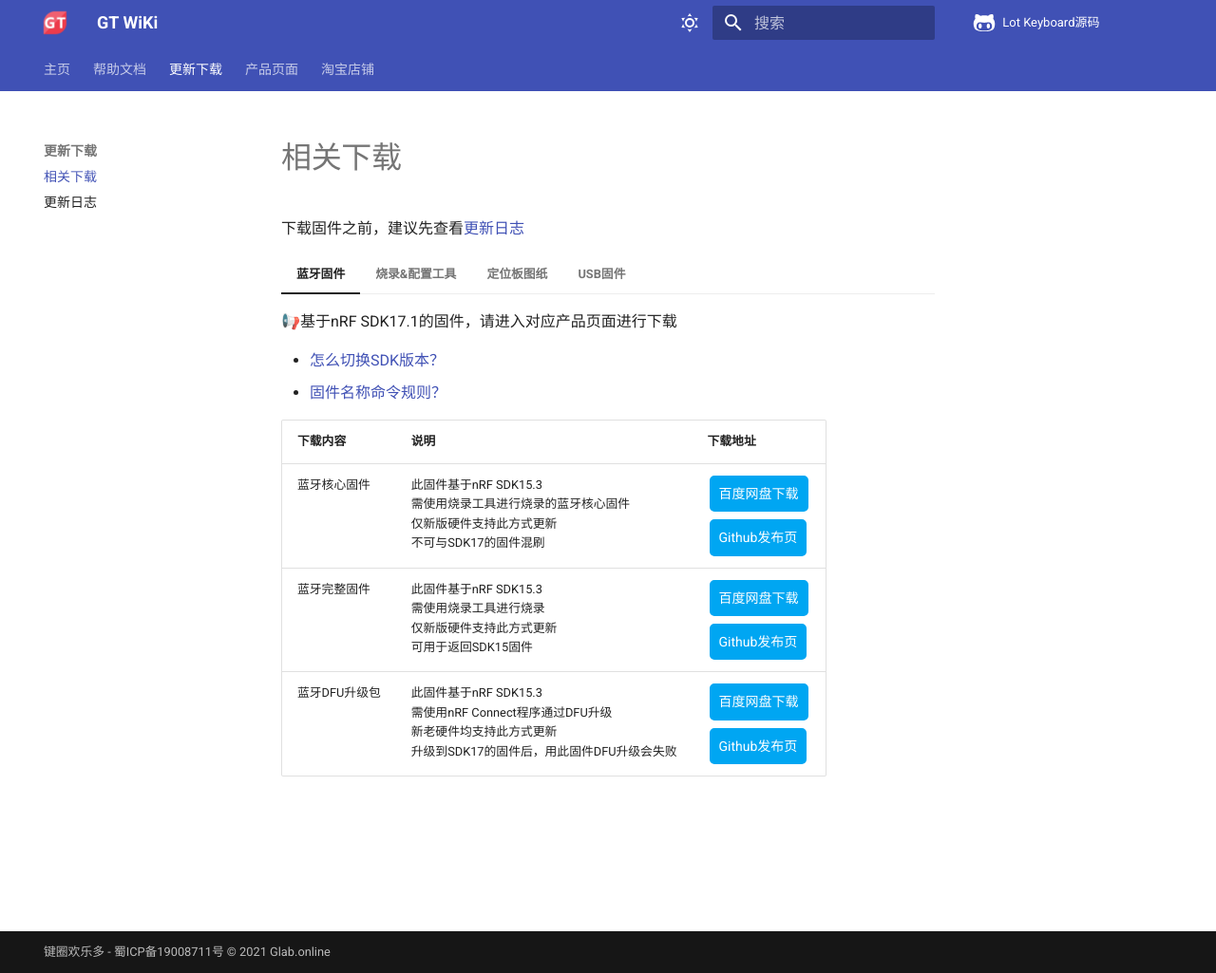
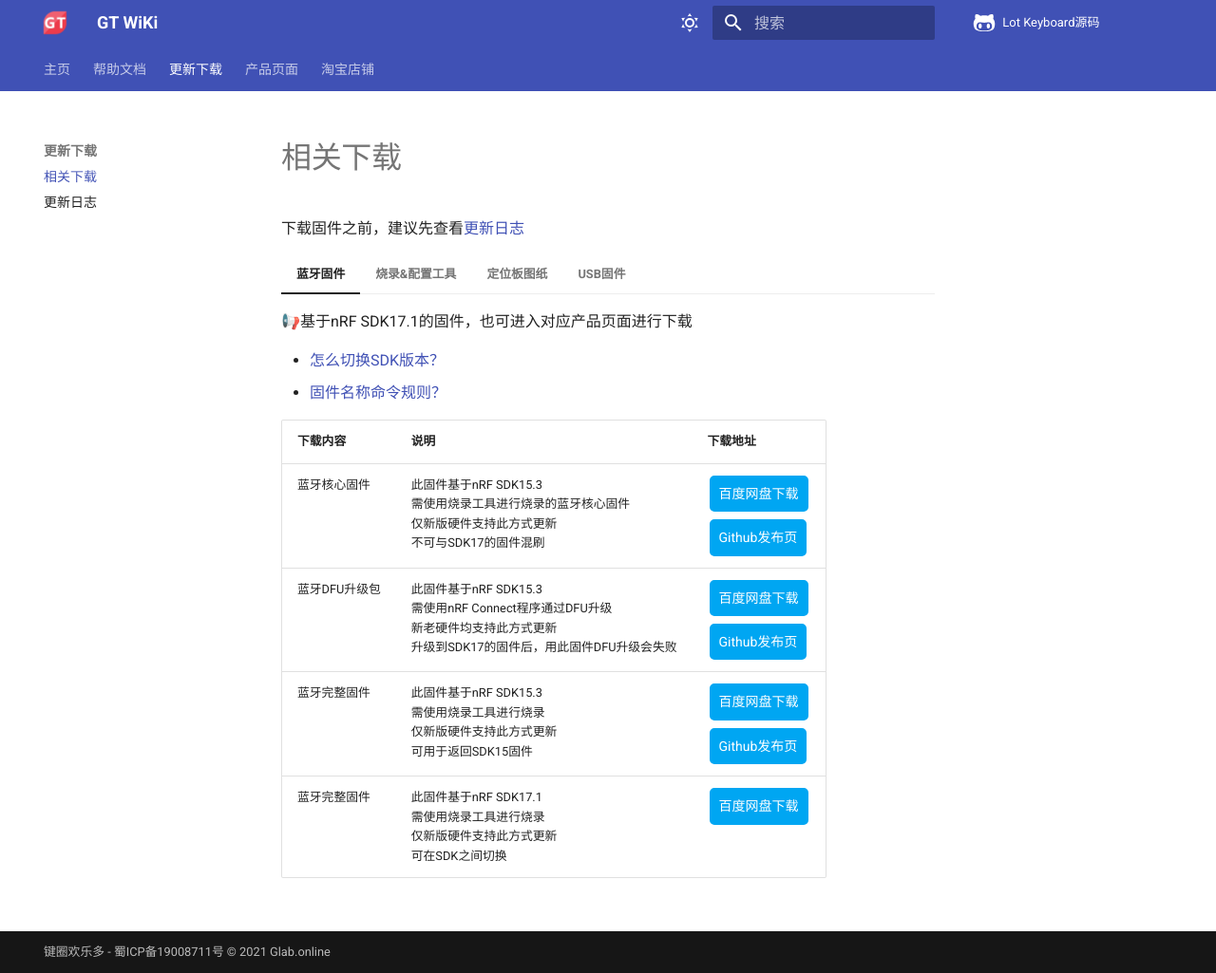
Before and after one commit to genokolar/genokolar.github.io, an MkDocs documentation site: the page built from docs/down/download.md, in a window 1280 px wide and 1025 px high. Shown: the whole window at 95% size. Built offline with MkDocs 1.6.1 and Material for MkDocs 9.7.7, drawn with Linux system fonts in a browser that asks for light colours; comment, search, counter and statistics services are not loaded.

Commit message:
提供SDK17.1版本固件下载

```diff
--- a/docs/down/download.md
+++ b/docs/down/download.md
@@ -5,7 +5,7 @@
 
 === "蓝牙固件"
 
-    📢基于nRF SDK17.1的固件，请进入对应产品页面进行下载
+    📢基于nRF SDK17.1的固件，也可进入对应产品页面进行下载
 
     - [怎么切换SDK版本？](../faq.md#怎样切换不同SDK版本的固件)
     - [固件名称命令规则？](../faq.md#固件名称命令规则)
@@ -13,8 +13,9 @@
     | 下载内容       | 说明          | 下载地址 |
     | ------------|  ------------| ------------ |
     | 蓝牙核心固件 | 此固件基于nRF SDK15.3<br>需使用烧录工具进行烧录的蓝牙核心固件<br>仅新版硬件支持此方式更新<br>不可与SDK17的固件混刷 | <a href="https://eyun.baidu.com/s/3bpVmTzx" class="button">百度网盘下载</a> </br> <a href="https://github.com/genokolar/nrf52-keyboard/releases" class="button">Github发布页</a> |
+    | 蓝牙DFU升级包 | 此固件基于nRF SDK15.3<br>需使用nRF Connect程序通过DFU升级<br>新老硬件均支持此方式更新<br>升级到SDK17的固件后，用此固件DFU升级会失败|<a href="https://eyun.baidu.com/s/3jJpXwG2" class="button">百度网盘下载</a> </br> <a href="https://github.com/genokolar/nrf52-keyboard/releases" class="button">Github发布页</a>|
     | 蓝牙完整固件 | 此固件基于nRF SDK15.3<br>需使用烧录工具进行烧录<br>仅新版硬件支持此方式更新<br>可用于返回SDK15固件 | <a href="https://eyun.baidu.com/s/3ghoXQDX" class="button">百度网盘下载</a> </br> <a href="https://github.com/genokolar/nrf52-keyboard/releases" class="button">Github发布页</a> |
-    | 蓝牙DFU升级包 | 此固件基于nRF SDK15.3<br>需使用nRF Connect程序通过DFU升级<br>新老硬件均支持此方式更新<br>升级到SDK17的固件后，用此固件DFU升级会失败|<a href="https://eyun.baidu.com/s/3jJpXwG2" class="button">百度网盘下载</a> </br> <a href="https://github.com/genokolar/nrf52-keyboard/releases" class="button">Github发布页</a>|
+    | 蓝牙完整固件 | 此固件基于nRF SDK17.1<br>需使用烧录工具进行烧录<br>仅新版硬件支持此方式更新<br>可在SDK之间切换 | <a href="https://eyun.baidu.com/s/3jKqTC7k" class="button">百度网盘下载</a> |
 
 === "烧录&配置工具"
 
```
